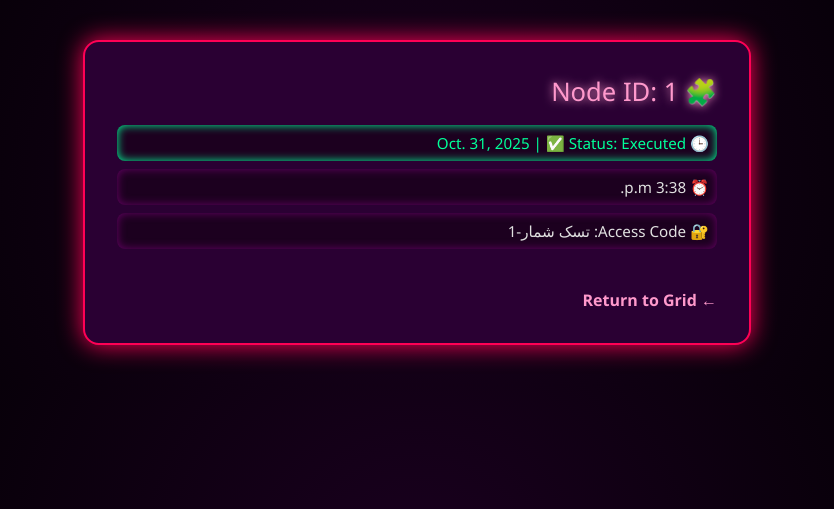
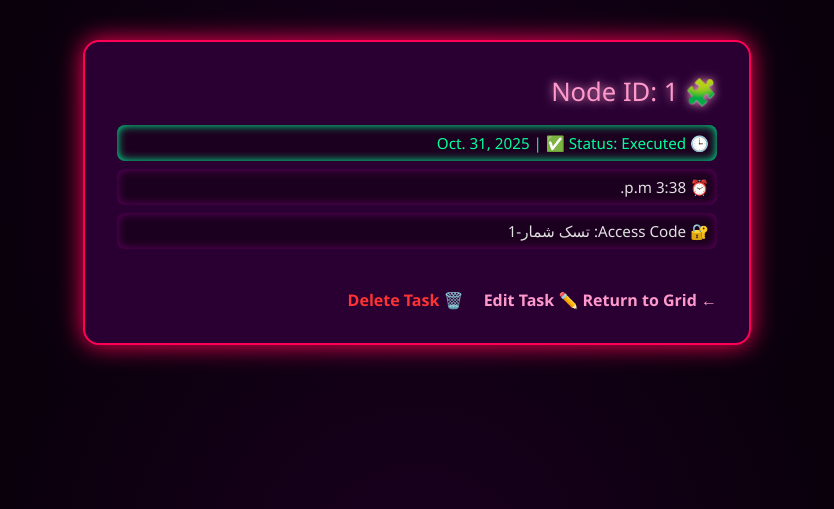
Before and after one commit to spider-kitty/spider-kitty, a Django app: page /todo/task/1/ in a window 1280 px wide. Shown: the top 509 px of the page, without its empty margins (223-1057 px from the left). Run offline with Django 4.2, Linux system fonts and the light colour scheme; data comes from the database, SQL or seed files in the repository.

Commit message:
Add edit and delete buttons to task_detail.html

```diff
--- a/todo/templates/task_detail.html
+++ b/todo/templates/task_detail.html
@@ -76,6 +76,8 @@
         <div class="meta">🔐 Access Code: {{ task.title|slice:":8" }}-{{ task.id }}</div>
 
         <a class="back" href="{% url 'home' %}">← Return to Grid</a>
+        <a class="back" href="{% url 'todo:task_update' task.id %}">✏️ Edit Task</a>
+    <a class="back" href="{% url 'todo:task_delete' task.id %}" style="margin-right: 1rem; color: #ff3333;">🗑️ Delete Task</a>
     </div>
 </body>
 </html>
```
